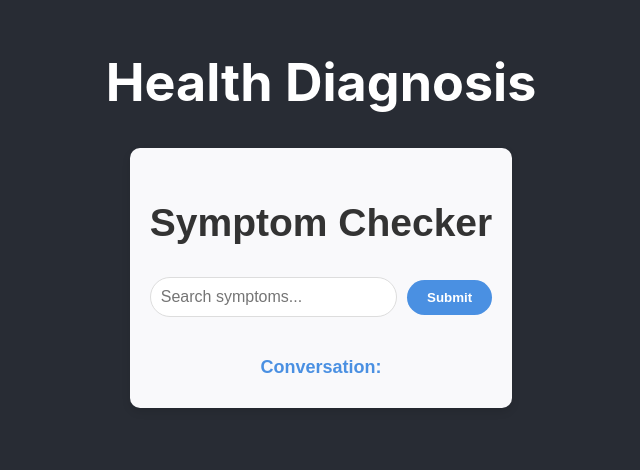
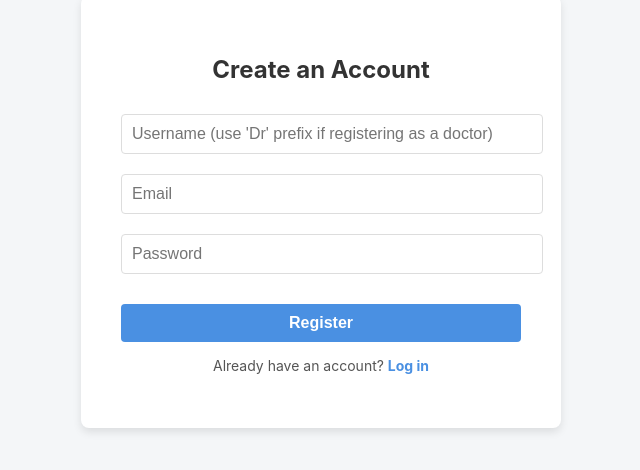
Before and after one commit to MohamedLotfyyy/healthgpt, a React (Create React App) app in the folder healthgpt/: page / in a window 1280 px wide. Shown: the part 188-658 px from the top of the page, without its empty margins (319-959 px from the left). Built offline with nearby package versions, Linux system fonts and the light colour scheme.

Commit message:
added login and registration

```diff
--- a/healthgpt/package.json
+++ b/healthgpt/package.json
@@ -14,6 +14,7 @@
     "multer": "^1.4.5-lts.1",
     "react": "^18.3.1",
     "react-dom": "^18.3.1",
+    "react-router-dom": "^6.28.0",
     "react-scripts": "5.0.1",
     "web-vitals": "^2.1.4"
   },
--- a/healthgpt/src/App.js
+++ b/healthgpt/src/App.js
@@ -1,15 +1,35 @@
+// import React from 'react';
+// import './App.css';
+// import User from './components/user'; // Make sure this path is correct
+
+// function App() {
+//   return (
+//     <div className="App">
+//       <header className="App-header">
+//         <h1>Health Diagnosis</h1>
+//         <User /> {/* This will display the symptom selection component */}
+//       </header>
+//     </div>
+//   );
+// }
+
+// src/App.js
 import React from 'react';
-import './App.css';
-import User from './components/user'; // Make sure this path is correct
+import { BrowserRouter as Router, Route, Routes } from 'react-router-dom';
+import Register from './components/register.js';
+import Login from './components/login.js';
+import User from './components/user';
 
 function App() {
   return (
-    <div className="App">
-      <header className="App-header">
-        <h1>Health Diagnosis</h1>
-        <User /> {/* This will display the symptom selection component */}
-      </header>
-    </div>
+    <Router>
+      <Routes>
+        <Route path="/register" element={<Register />} />
+        <Route path="/user" element={<User />} />
+        <Route path="/login" element={<Login />} />
+        <Route path="/" element={<Register />} /> {/* Redirect to login by default */}
+      </Routes>
+    </Router>
   );
 }
 
--- /dev/null
+++ b/healthgpt/src/components/login.js
@@ -0,0 +1,122 @@
+// src/components/Login.js
+import React, { useState } from 'react';
+import { login } from '../services/authServices.js';
+import { getDoc, doc } from 'firebase/firestore';
+import { db } from '../firebase';
+
+const Login = () => {
+  const [email, setEmail] = useState('');
+  const [password, setPassword] = useState('');
+  const [error, setError] = useState('');
+
+  const handleSubmit = async (e) => {
+    e.preventDefault();
+    try {
+      const user = await login(email, password);
+
+      // Fetch user role from Firestore
+      const userDoc = await getDoc(doc(db, 'users', user.uid));
+      const userData = userDoc.data();
+
+      if (userData.username.startsWith('Dr')) {
+        window.location.href = '/doctor-dashboard';
+      } else {
+        window.location.href = '/user';
+      }
+    } catch (err) {
+      console.error("Login failed:", err);
+      setError("Failed to login. Please check your credentials.");
+    }
+  };
+
+  return (
+    <div style={styles.container}>
+      <form onSubmit={handleSubmit} style={styles.form}>
+        <h2 style={styles.heading}>Login</h2>
+        {error && <p style={styles.error}>{error}</p>}
+
+        <input
+          type="email"
+          placeholder="Email"
+          value={email}
+          onChange={(e) => setEmail(e.target.value)}
+          required
+          style={styles.input}
+        />
+        <input
+          type="password"
+          placeholder="Password"
+          value={password}
+          onChange={(e) => setPassword(e.target.value)}
+          required
+          style={styles.input}
+        />
+        <button type="submit" style={styles.button}>Login</button>
+
+        <div style={styles.registerLink}>
+          Don't have an account? <a href="/register" style={styles.link}>Register</a>
+        </div>
+      </form>
+    </div>
+  );
+};
+
+const styles = {
+  container: {
+    display: 'flex',
+    justifyContent: 'center',
+    alignItems: 'center',
+    height: '100vh',
+    backgroundColor: '#f4f6f8',
+  },
+  form: {
+    backgroundColor: '#ffffff',
+    padding: '40px',
+    borderRadius: '8px',
+    boxShadow: '0 4px 8px rgba(0, 0, 0, 0.1)',
+    maxWidth: '400px',
+    width: '100%',
+    textAlign: 'center',
+  },
+  heading: {
+    marginBottom: '20px',
+    fontSize: '24px',
+    color: '#333333',
+  },
+  error: {
+    color: 'red',
+    marginBottom: '10px',
+  },
+  input: {
+    width: '100%',
+    padding: '10px',
+    margin: '10px 0',
+    borderRadius: '4px',
+    border: '1px solid #ddd',
+    fontSize: '16px',
+  },
+  button: {
+    width: '100%',
+    padding: '10px',
+    marginTop: '20px',
+    backgroundColor: '#4a90e2',
+    color: '#ffffff',
+    border: 'none',
+    borderRadius: '4px',
+    cursor: 'pointer',
+    fontWeight: 'bold',
+    fontSize: '16px',
+  },
+  registerLink: {
+    marginTop: '15px',
+    fontSize: '14px',
+    color: '#555',
+  },
+  link: {
+    color: '#4a90e2',
+    textDecoration: 'none',
+    fontWeight: 'bold',
+  },
+};
+
+export default Login;
--- /dev/null
+++ b/healthgpt/src/components/register.js
@@ -0,0 +1,126 @@
+// src/components/Register.js
+import React, { useState } from 'react';
+import { register } from '../services/authServices.js';
+
+const Register = () => {
+  const [username, setUsername] = useState('');
+  const [email, setEmail] = useState('');
+  const [password, setPassword] = useState('');
+  const [error, setError] = useState('');
+
+  const handleSubmit = async (e) => {
+    e.preventDefault();
+    try {
+      const role = username.startsWith('Dr') ? 'doctor' : 'user';
+      const user = await register(email, password, username, role);
+      console.log('Registered:', user);
+
+      if (role === 'doctor') {
+        window.location.href = '/doctor-dashboard';
+      } else {
+        window.location.href = '/user';
+      }
+    } catch (err) {
+      console.error("Registration failed:", err);
+      setError("Failed to register. Please try again.");
+    }
+  };
+
+  return (
+    <div style={styles.container}>
+      <form onSubmit={handleSubmit} style={styles.form}>
+        <h2 style={styles.heading}>Create an Account</h2>
+        {error && <p style={{ color: 'red' }}>{error}</p>}
+
+        <input
+          type="text"
+          placeholder="Username (use 'Dr' prefix if registering as a doctor)"
+          value={username}
+          onChange={(e) => setUsername(e.target.value)}
+          required
+          style={styles.input}
+        />
+
+        <input
+          type="email"
+          placeholder="Email"
+          value={email}
+          onChange={(e) => setEmail(e.target.value)}
+          required
+          style={styles.input}
+        />
+
+        <input
+          type="password"
+          placeholder="Password"
+          value={password}
+          onChange={(e) => setPassword(e.target.value)}
+          required
+          style={styles.input}
+        />
+
+        <button type="submit" style={styles.button}>Register</button>
+
+        <p style={styles.loginLink}>
+          Already have an account? <a href="/login" style={styles.link}>Log in</a>
+        </p>
+      </form>
+    </div>
+  );
+};
+
+const styles = {
+  container: {
+    display: 'flex',
+    justifyContent: 'center',
+    alignItems: 'center',
+    height: '100vh',
+    backgroundColor: '#f4f6f8',
+  },
+  form: {
+    backgroundColor: '#ffffff',
+    padding: '40px',
+    borderRadius: '8px',
+    boxShadow: '0 4px 8px rgba(0, 0, 0, 0.1)',
+    maxWidth: '400px',
+    width: '100%',
+    textAlign: 'center',
+  },
+  heading: {
+    marginBottom: '20px',
+    fontSize: '24px',
+    color: '#333333',
+  },
+  input: {
+    width: '100%',
+    padding: '10px',
+    margin: '10px 0',
+    borderRadius: '4px',
+    border: '1px solid #ddd',
+    fontSize: '16px',
+  },
+  button: {
+    width: '100%',
+    padding: '10px',
+    marginTop: '20px',
+    backgroundColor: '#4a90e2',
+    color: '#ffffff',
+    border: 'none',
+    borderRadius: '4px',
+    cursor: 'pointer',
+    fontWeight: 'bold',
+    fontSize: '16px',
+  },
+  loginLink: {
+    marginTop: '15px',
+    fontSize: '14px',
+    color: '#555',
+  },
+  link: {
+    color: '#4a90e2',
+    textDecoration: 'none',
+    fontWeight: 'bold',
+  },
+};
+
+export default Register;
--- a/healthgpt/src/firebase.js
+++ b/healthgpt/src/firebase.js
@@ -1,25 +1,24 @@
 // src/firebase.js
+import { initializeApp } from 'firebase/app';
+import { getAuth } from 'firebase/auth';
+import { getFirestore } from 'firebase/firestore';
+import { getAnalytics } from 'firebase/analytics';
 
-// Import the functions you need from the SDKs
-import { initializeApp } from "firebase/app";
-import { getFirestore } from "firebase/firestore";
-import { getAuth } from "firebase/auth";
-
-// Your web app's Firebase configuration
+// Your Firebase configuration
 const firebaseConfig = {
-  apiKey: "your-api-key",
-  authDomain: "your-auth-domain",
-  projectId: "your-project-id",
-  storageBucket: "your-storage-bucket",
-  messagingSenderId: "your-messaging-sender-id",
-  appId: "your-app-id",
-  measurementId: "your-measurement-id"
+  apiKey: "AIzaSyD9DReeFB9oTmPdT6JRVxyny9OEw9Pyboc",
+  authDomain: "healthgpt-3a5a9.firebaseapp.com",
+  projectId: "healthgpt-3a5a9",
+  storageBucket: "healthgpt-3a5a9.appspot.com",
+  messagingSenderId: "927840824384",
+  appId: "1:927840824384:web:49efc16ca1dda98f9183a5",
+  measurementId: "G-YKPT5WNXFW"
 };
 
 // Initialize Firebase
 const app = initializeApp(firebaseConfig);
-const db = getFirestore(app);  // Firestore instance
-const auth = getAuth(app);      // Authentication instance
+const auth = getAuth(app);
+const db = getFirestore(app);
+const analytics = getAnalytics(app);
 
-// Export the instances to use them in other files
-export { app, db, auth };
+export { app, auth, db, analytics };
--- /dev/null
+++ b/healthgpt/src/services/authServices.js
@@ -0,0 +1,34 @@
+// src/services/authService.js
+import { auth } from '../firebase.js';
+import { createUserWithEmailAndPassword, signInWithEmailAndPassword } from 'firebase/auth';
+import { updateProfile } from 'firebase/auth';
+import { getFirestore, doc, setDoc } from 'firebase/firestore';
+import { app } from '../firebase.js';
+
+
+const db = getFirestore(app);
+export const register = async (email, password, username, role) => {
+    const userCredential = await createUserWithEmailAndPassword(auth, email, password);
+    const user = userCredential.user;
+
+    // Set displayName as username
+    await updateProfile(user, { displayName: username });
+
+    // Store user info in Firestore with role
+    await setDoc(doc(db, 'users', user.uid), {
+      email,
+      username,
+      role,
+    });
+
+    return user;
+  };
+export const login = async (email, password) => {
+  try {
+    const userCredential = await signInWithEmailAndPassword(auth, email, password);
+    return userCredential.user;
+  } catch (error) {
+    console.error("Error logging in user:", error);
+    throw error;
+  }
+};
```
Also changed, not shown: 1 other file (tests, documents, lock files or other folders).
